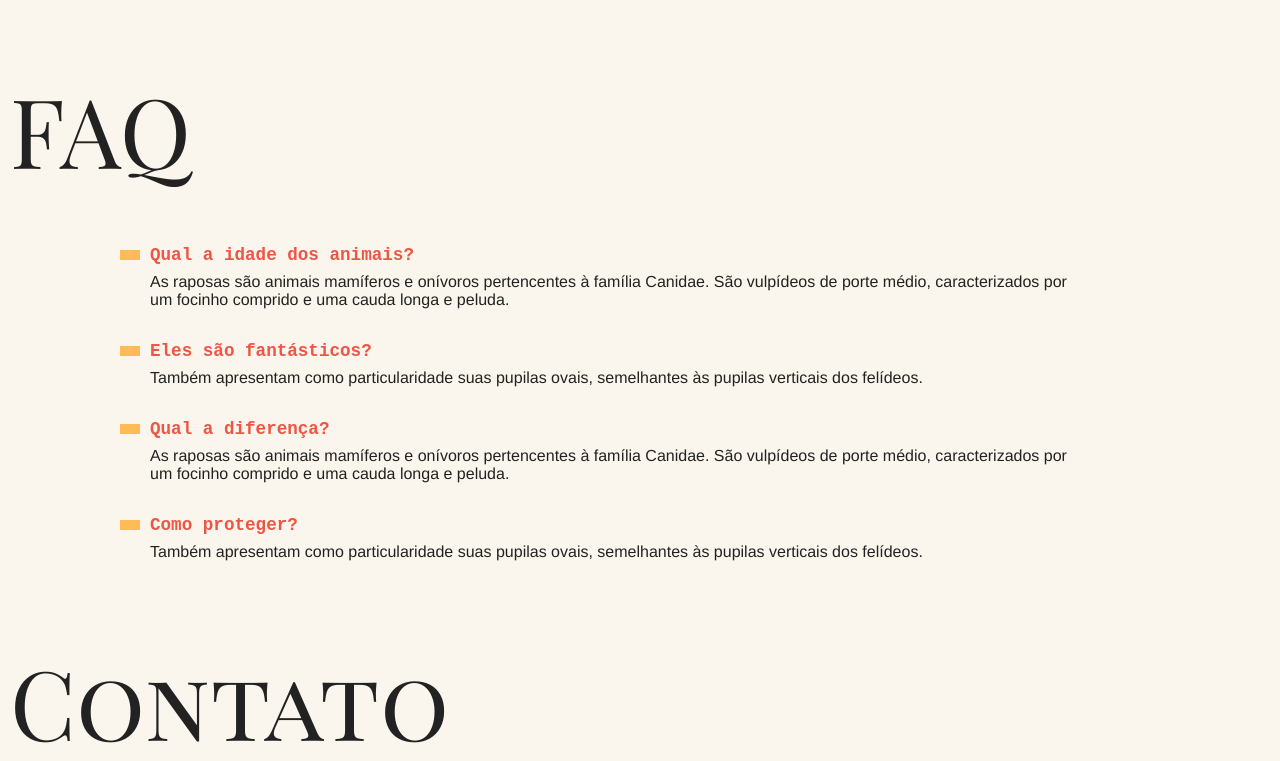
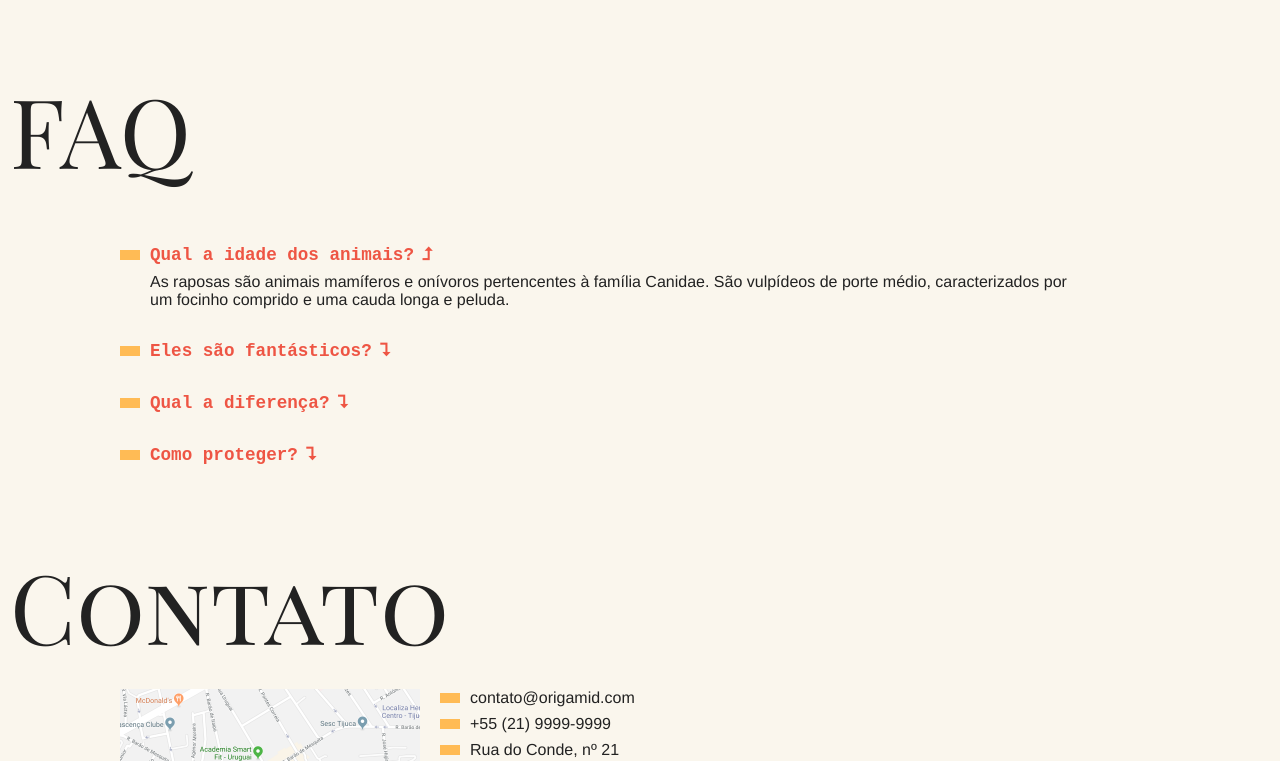
Before and after one commit to luizlsl/animais-fantasticos, a plain HTML site: page index.html in a window 1280 px wide. Shown: the part 635-1396 px from the top of the page. Drawn offline with Linux system fonts and the light colour scheme.

Commit message:
accordion-list

```diff
--- a/css/style.css
+++ b/css/style.css
@@ -238,3 +238,36 @@ body {
         transform: translate3d(0, 0, 0);
     }
 }
+
+.js .js-accordion dd{
+    display: none;
+}
+.js-accordion dt{
+    cursor: pointer;
+}
+
+.js-accordion dt::after{
+    content: '⮧';
+    margin-left: 8px;
+}
+
+.js-accordion dt.ativo::after{
+    content: '⮥';
+}
+
+.js-accordion dd.ativo{
+    display: block;
+    animation: slideDown .6s forwards;
+}
+
+
+@keyframes slideDown {
+    from{
+        opacity: 0;
+        max-height: 0;
+    }
+    to{
+        opacity: 1;
+        max-height: 200px;
+    }
+}
--- a/index.html
+++ b/index.html
@@ -8,7 +8,7 @@
     <link rel="preconnect" href="https://fonts.googleapis.com">
     <link rel="preconnect" href="https://fonts.gstatic.com" crossorigin>
     <link href="https://fonts.googleapis.com/css2?family=Playfair+Display+SC:ital,wght@0,400;0,700;0,900;1,400;1,700;1,900&display=swap" rel="stylesheet">
-    <script>document.documentElement.className += ' js' </script>
+    <script>document.documentElement.className += 'js' </script>
     <link rel="stylesheet" href="./css/style.css">
 </head>
 
@@ -104,7 +104,7 @@
 
       <section class="grid-section faq" id="faq">
         <h1 class="titulo">FAQ</h1>
-        <dl class="faq-lista">
+        <dl class="faq-lista js-accordion">
           <dt>Qual a idade dos animais?</dt>
           <dd>As raposas são animais mamíferos e onívoros pertencentes à família Canidae. São vulpídeos de porte médio, caracterizados por um focinho comprido e uma cauda longa e peluda.</dd>
           <dt>Eles são fantásticos?</dt>
--- a/js/script.js
+++ b/js/script.js
@@ -1,4 +1,5 @@
-const tabMenu = document.querySelectorAll('.js-tabmenu li')
+function initTabNav() {
+    const tabMenu = document.querySelectorAll('.js-tabmenu li')
 const tabContent = document.querySelectorAll('.js-tabcontent section')
 
 if(tabMenu.length && tabContent.length){
@@ -19,3 +20,28 @@ if(tabMenu.length && tabContent.length){
         })
     })
 }
+}
+
+initTabNav()
+
+function initAccordion() {
+    const accordionList = document.querySelectorAll('.js-accordion dt')
+    const ativoClass = 'ativo'
+
+    if(accordionList.length){
+
+        accordionList[0].classList.add(ativoClass)
+        accordionList[0].nextElementSibling.classList.add(ativoClass)
+
+        function accordionShow(){
+            this.classList.toggle(ativoClass)
+            this.nextElementSibling.classList.toggle(ativoClass)
+        }
+
+        accordionList.forEach((item) =>{
+            item.addEventListener('click', accordionShow)
+        })
+        }
+    }
+
+initAccordion()
```
